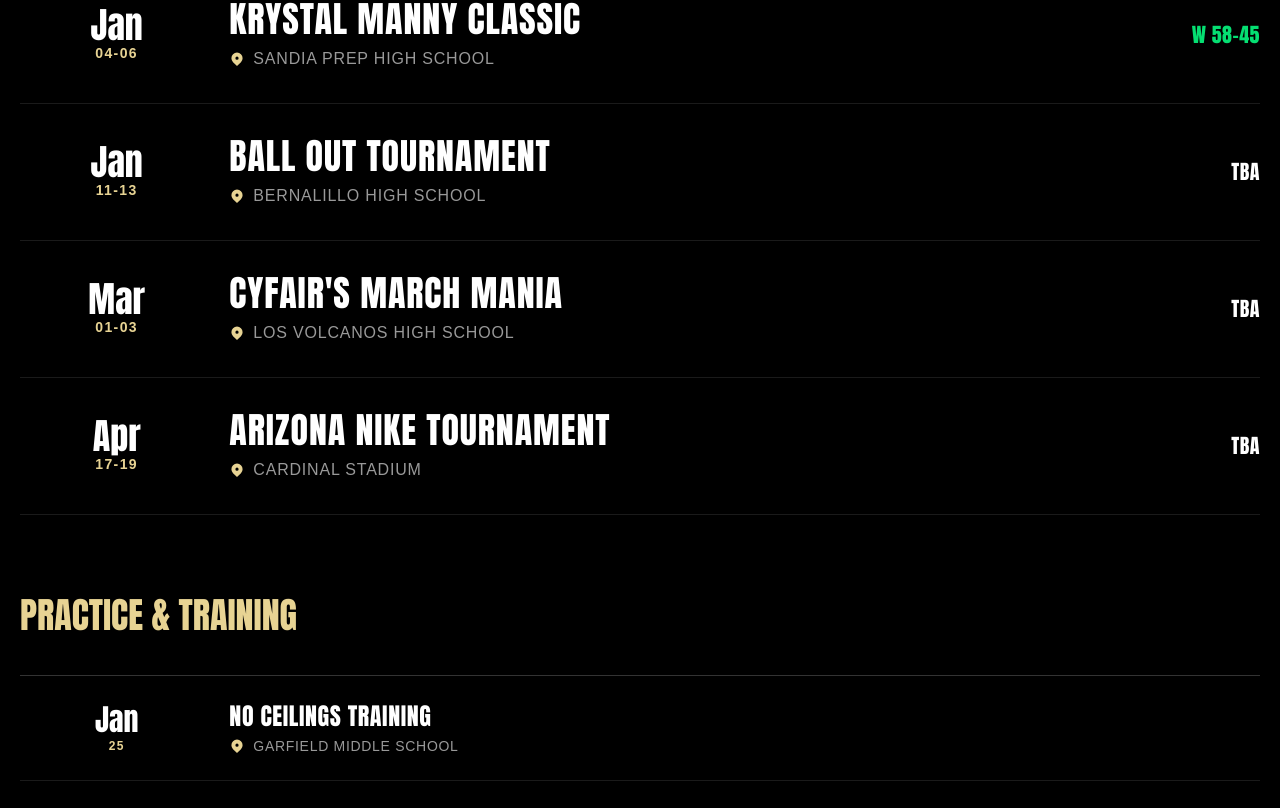
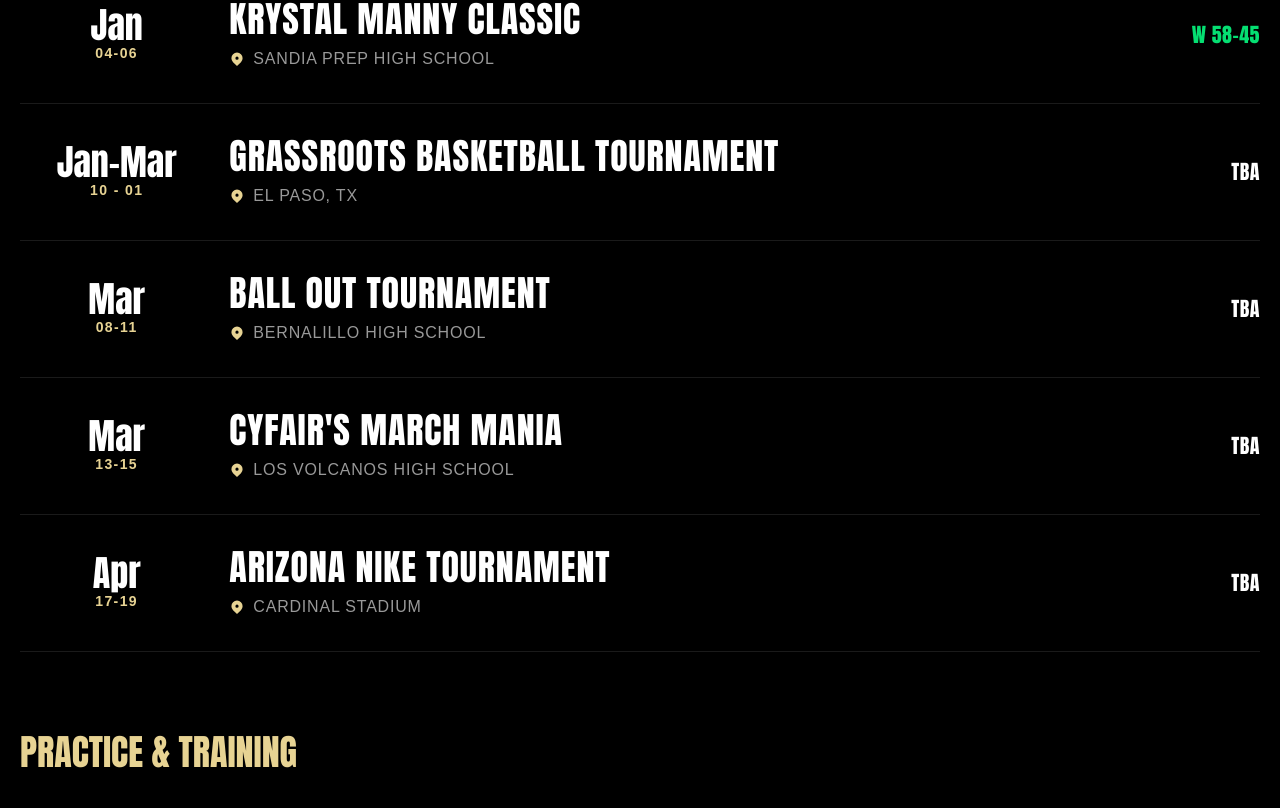
Before and after one commit to rayanthoney/cyfair_new_mexico, a React (Vite) app: page / in a window 1280 px wide. Shown: the part 1010-1818 px from the top of the page. Built offline with nearby package versions, Linux system fonts and the light colour scheme; a web font is replaced by a local one.

Commit message:
chore: rename nav links, resize logo, and cleanup css

```diff
--- a/constants/index.js
+++ b/constants/index.js
@@ -30,6 +30,13 @@ const navLinks = [
 ];
 
 const fundraisersList = [
+  {
+    title: "Chile Frito Pie",
+    location: "Walmart, Rio Rancho",
+    date: "Dec 13",
+    link: "#",
+    action: "Get Info"
+  },
   {
     title: "Annual Car Wash",
     location: "Speedy Shine, Albuquerque",
@@ -72,10 +79,18 @@ const tournamentList = [
     result: "W 58-45",
   },
   {
+    name: "Grassroots Basketball Tournament",
+    country: "USA",
+    location: "El Paso, TX",
+    date: "Jan-Mar 10 - 01",
+    time: "TBA",
+    result: "",
+  },
+  {
     name: "Ball Out Tournament",
     country: "USA",
     location: "Bernalillo High School",
-    date: "Jan 11-13",
+    date: "Mar 08-11",
     time: "TBA",
     result: "",
   },
@@ -83,7 +98,7 @@ const tournamentList = [
     name: "Cyfair's March Mania",
     country: "",
     location: "Los Volcanos High School",
-    date: "Mar 01-03",
+    date: "Mar 13-15",
     time: "TBA",
     result: "",
   },
```
